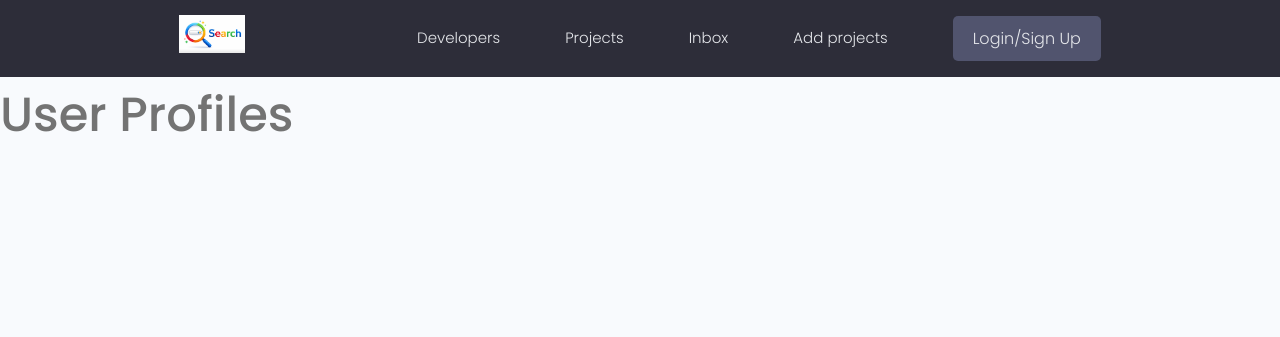
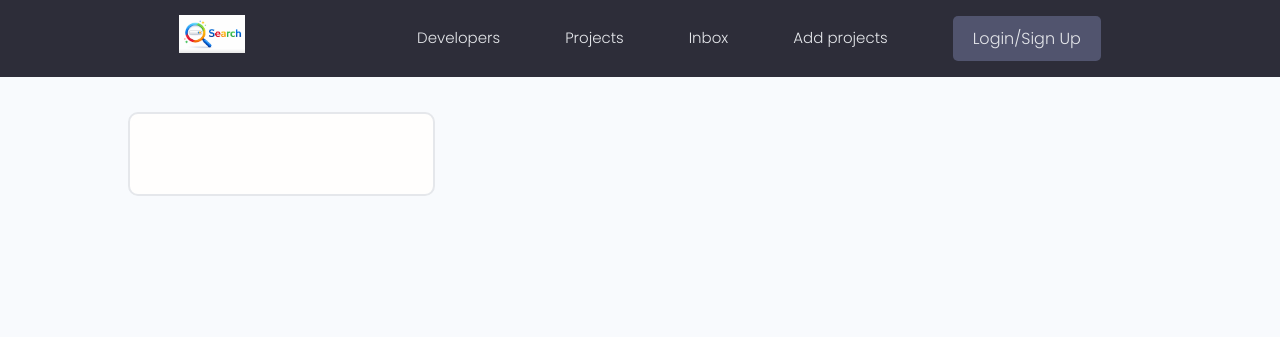
Before and after one commit to AnatoliyShk/developer-search, a Django app: page /users/ in a window 1280 px wide. Shown: the top 337 px of the page. Run offline with Django 5.2, Linux system fonts and the light colour scheme; some libraries are stand-ins or nearby versions.

Commit message:
Profile template start

```diff
--- a/users/templates/users/profiles.html
+++ b/users/templates/users/profiles.html
@@ -1,14 +1,18 @@
 {% extends 'main.html' %}
 
 {% block content %}
-    <h1>User Profiles</h1>
-    <div class="profile-list">
-        {% for user in users %}
-            <div class="profile-card">
-                <h2>{{ user.username }}</h2>
-                <p>Email: {{ user.email }}</p>
-                <p>Joined: {{ user.date_joined }}</p>
+    <main class="profile my-md">
+    <div class="container">
+      <div class="layout">
+        <div class="column column--1of3">
+          <div class="card text-center">
+            <div class="card__body dev">
+
+
             </div>
-        {% endfor %}
+          </div>
+        </div>
+      </div>
     </div>
+  </main>
 {% endblock %}
```
